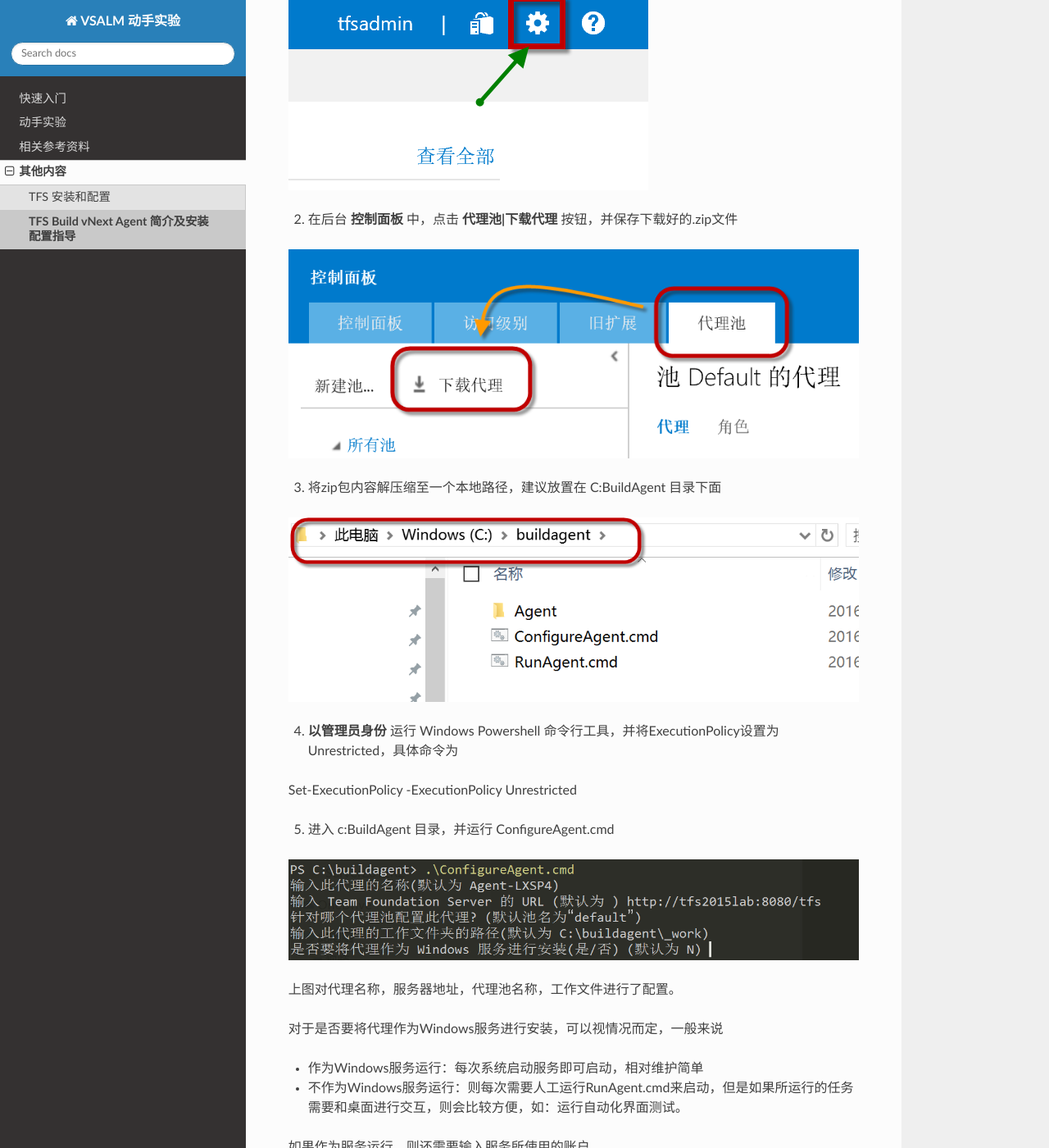
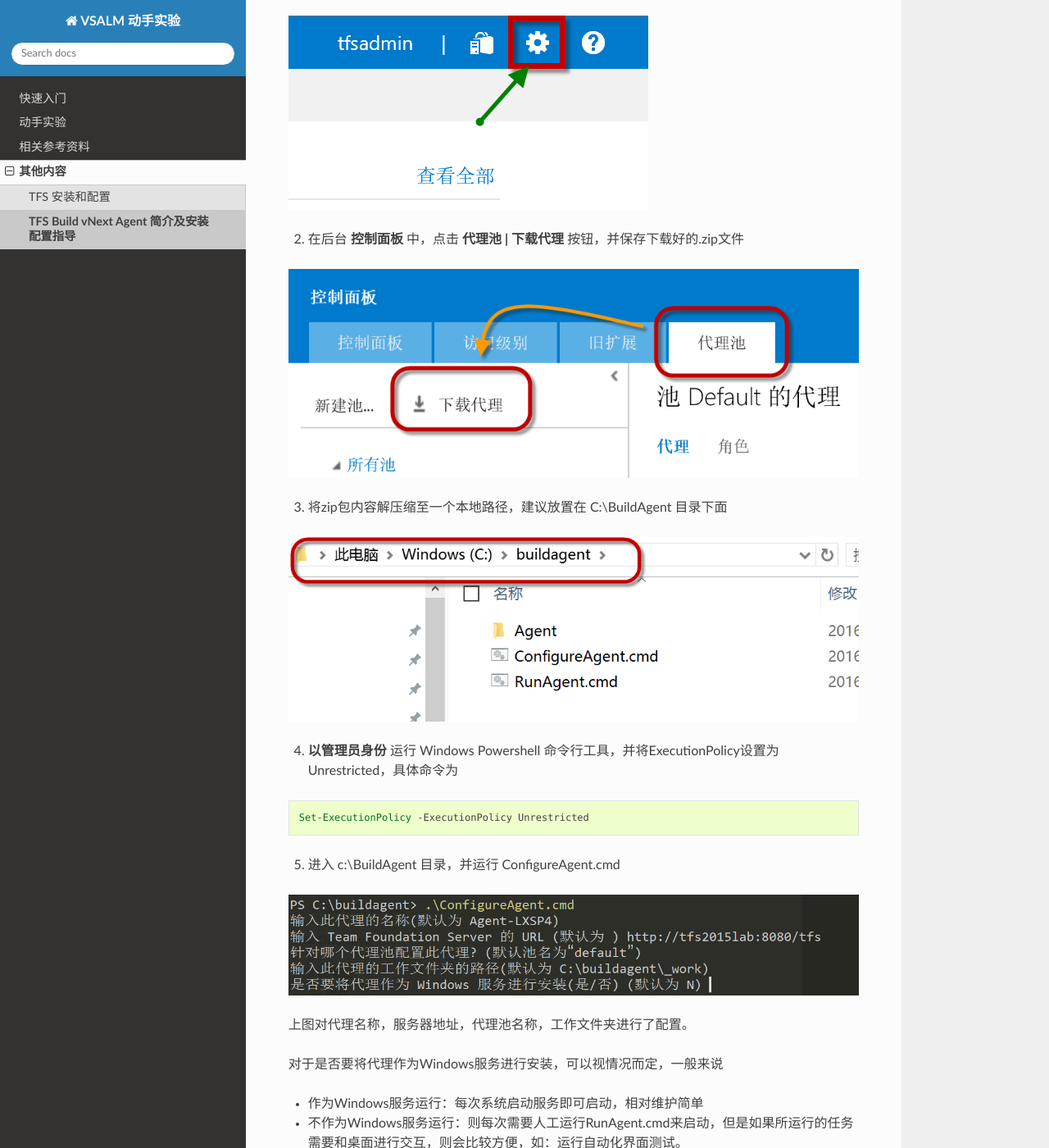
Before and after one commit to ups216/vsalm-hols, a Sphinx documentation site: the page built from docs/others/build-vnext-agent-installation.rst, in a window 1280 px wide and 1400 px high, scrolled down 1946 px. Shown: the whole window at 82% size. Built offline with Sphinx 7.4.7 and the Read the Docs theme 2.0.0, drawn with Linux system fonts in a browser that asks for light colours; the version number could not be read and is left out; some of the changed text lies outside the part shown.

Commit message:
prove reading

```diff
--- a/docs/others/build-vnext-agent-installation.rst
+++ b/docs/others/build-vnext-agent-installation.rst
@@ -34,27 +34,29 @@
     一般来说，推荐使用LTS（长久支持版）的Node安装包，并根据您所使用的操作系统的版本选择x64或者x86版本来使用。
 
 
-1. 首先使用 **团队项目集合管理员** 身份登录系统，在系统的右上角点击 **齿轮** 标志进行后台
+1. 首先使用 **团队项目集合管理员** 身份登录系统，在系统的右上角点击 **齿轮** 标志进入后台
 
 .. figure:: images/agent-install-1.png
 
-2. 在后台 **控制面板** 中，点击 **代理池|下载代理** 按钮，并保存下载好的.zip文件
+2. 在后台 **控制面板** 中，点击 **代理池 | 下载代理** 按钮，并保存下载好的.zip文件
 
 .. figure:: images/agent-install-2.png
 
-3. 将zip包内容解压缩至一个本地路径，建议放置在 C:\BuildAgent 目录下面
+3. 将zip包内容解压缩至一个本地路径，建议放置在 C:\\BuildAgent 目录下面
 
 .. figure:: images/agent-install-3.png
 
 4. **以管理员身份** 运行 Windows Powershell 命令行工具，并将ExecutionPolicy设置为Unrestricted，具体命令为
 
-Set-ExecutionPolicy -ExecutionPolicy Unrestricted
+.. code-block:: powershell
 
-5. 进入 c:\BuildAgent 目录，并运行 ConfigureAgent.cmd
+    Set-ExecutionPolicy -ExecutionPolicy Unrestricted
+
+5. 进入 c:\\BuildAgent 目录，并运行 ConfigureAgent.cmd
 
 .. figure:: images/agent-install-4.png
 
-上图对代理名称，服务器地址，代理池名称，工作文件进行了配置。
+上图对代理名称，服务器地址，代理池名称，工作文件夹进行了配置。
 
 对于是否要将代理作为Windows服务进行安装，可以视情况而定，一般来说
 
```
Also changed, not shown: other parts of docs/others/build-vnext-agent-installation.rst (+5 -2 lines).
